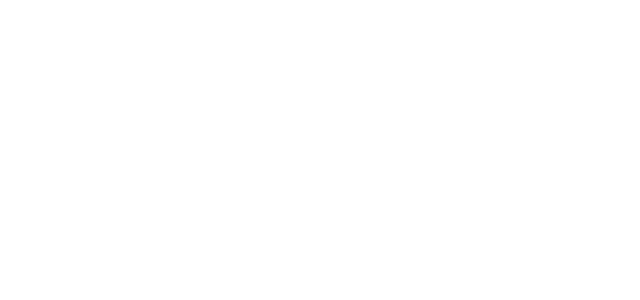
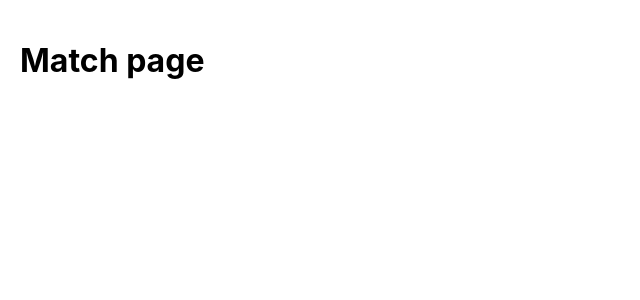
Before and after one commit to Abhishek4066/Ipl-dashboard, a React (Create React App) app in the folder src/frontend/: page /teams/1/matches/1 in a window 1280 px wide. Before the commit this address had no page. Shown: the top 300 px of the page, without its empty margins (0-640 px from the left). Built offline with nearby package versions, Linux system fonts and the light colour scheme.

Commit message:
completed ui pages for match pages

```diff
--- a/src/frontend/src/App.js
+++ b/src/frontend/src/App.js
@@ -2,14 +2,19 @@ import './App.css';
 import { BrowserRouter as Router, Routes, Route } from 'react-router-dom'; // Import Routes and Route
 
 import { TeamPage } from './pages/TeamPage';
+import { MatchPage } from './pages/MatchPage';
 
 function App() {
   return (
     <div className="App">
       <Router>
+
         <Routes> {/* Wrap your routes within a <Routes> element */}
           <Route path="/teams/:teamName" element={<TeamPage />} /> {/* Use the "element" prop to define the component */}
+
+          <Route path="/teams/:teamName/matches/:year" element={<MatchPage />} />
         </Routes>
+
       </Router>
     </div>
   );
--- /dev/null
+++ b/src/frontend/src/pages/MatchPage.js
@@ -0,0 +1,14 @@
+import React, { useEffect, useState } from 'react';
+import { useParams } from 'react-router-dom';
+import { MatchDetailCard } from '../components/MatchDetailCard';
+import { MatchSmallCard } from '../components/MatchSmallCard';
+
+export const MatchPage = () => {
+
+  return (
+    <div className="MatchPage">
+
+    <h1>Match page </h1>
+    </div>
+  );
+}
```
